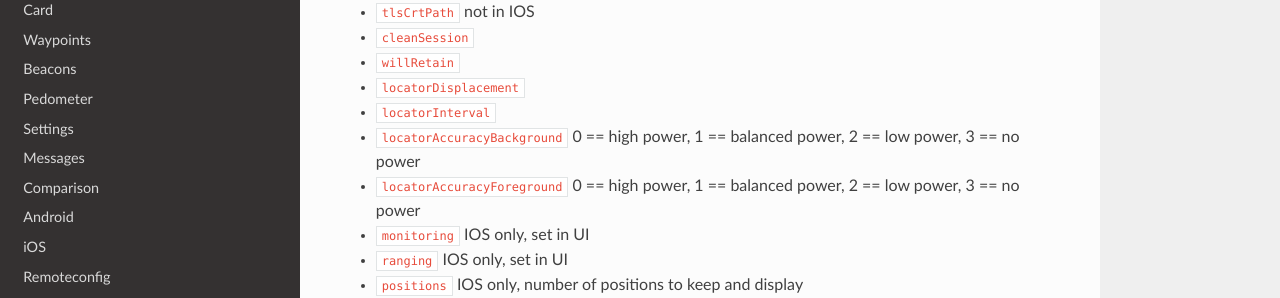
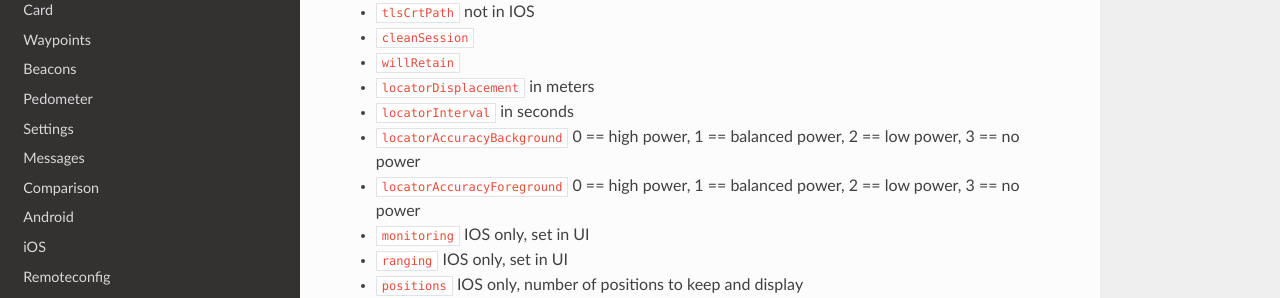
Before and after one commit to owntracks/booklet, an MkDocs documentation site: the page built from docs/tech/json.md, in a window 1280 px wide and 900 px high, scrolled down 6171 px. Shown: the part 181-479 px from the top of the window. Built offline with MkDocs 1.6.1, drawn with Linux system fonts in a browser that asks for light colours; nearby versions of some CDN libraries; old or Windows-style settings are respelled for this version of MkDocs.

Commit message:
clarify locatordisplacement/interval units

```diff
--- a/docs/tech/json.md
+++ b/docs/tech/json.md
@@ -283,8 +283,8 @@ The device configuration can be imported and exported as JSON. The exported conf
 * `tlsCrtPath`					not in IOS
 * `cleanSession`
 * `willRetain`
-* `locatorDisplacement`
-* `locatorInterval`
+* `locatorDisplacement`				in meters
+* `locatorInterval`				in seconds
 * `locatorAccuracyBackground`			0 == high power, 1 == balanced power, 2 == low power, 3 == no power
 * `locatorAccuracyForeground`			0 == high power, 1 == balanced power, 2 == low power, 3 == no power
 * `monitoring`					IOS only, set in UI
```
